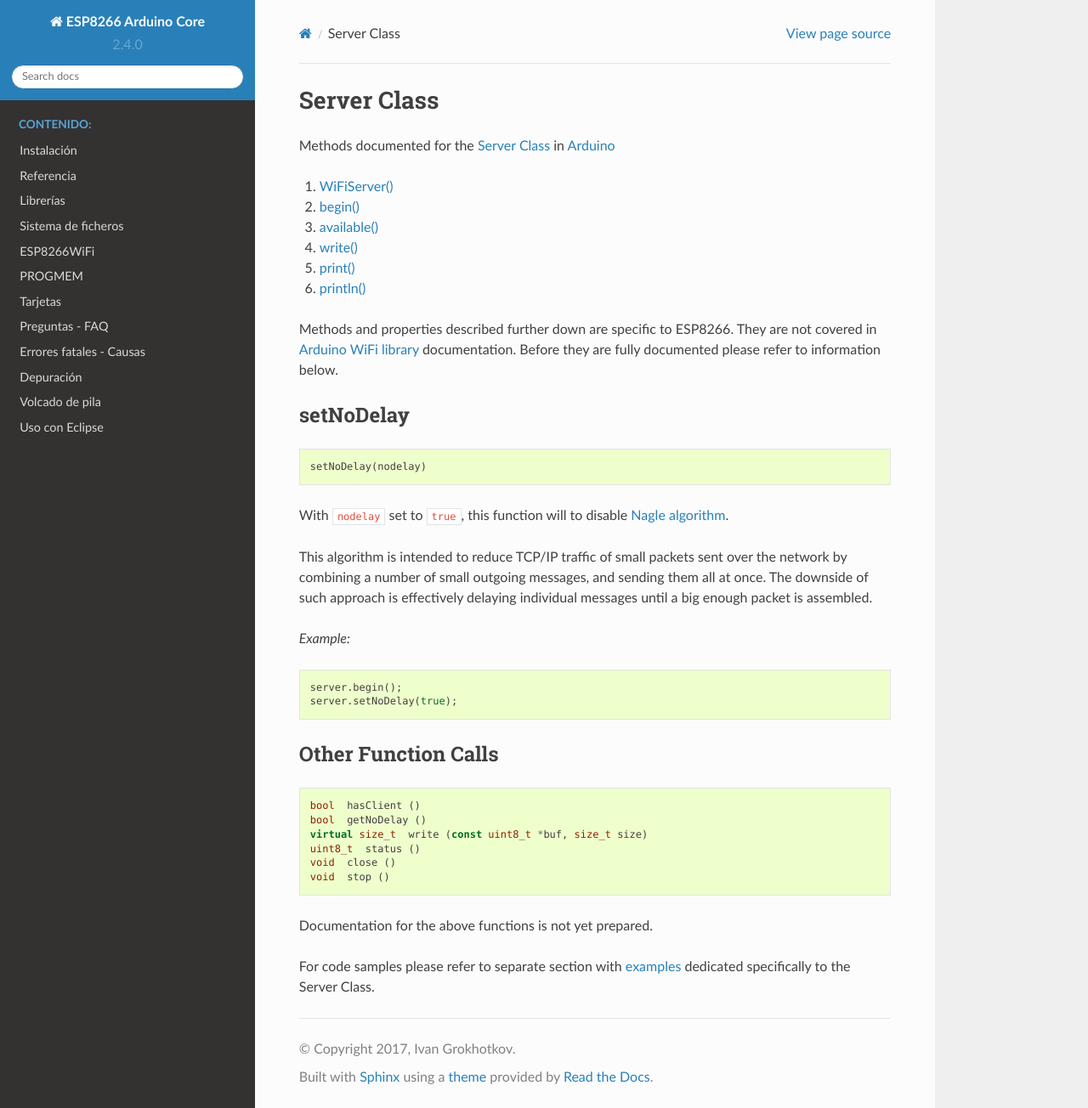
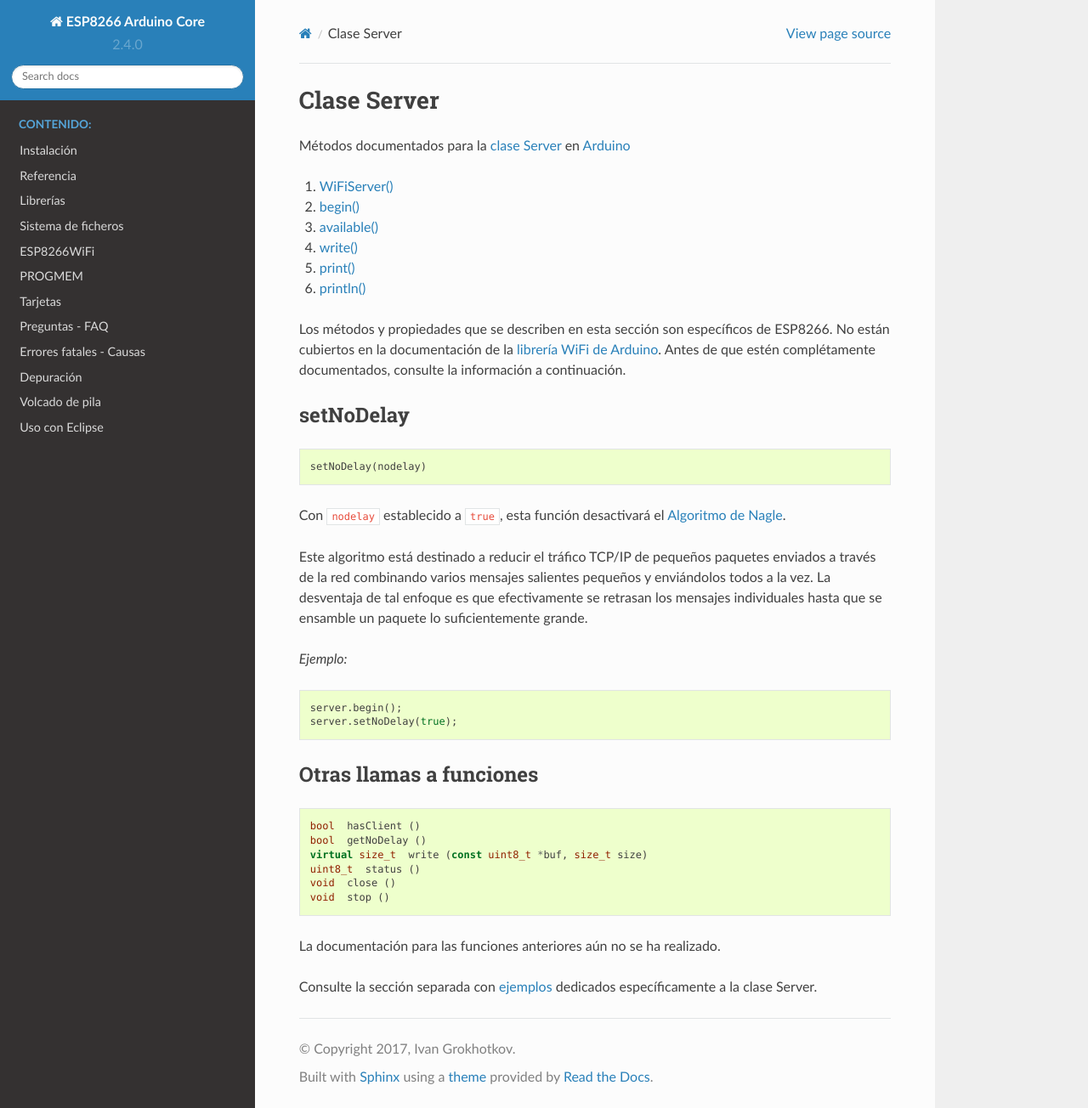
Before and after one commit to lrmoreno007/ESP8266-Arduino-Spanish, a Sphinx documentation site: the page built from doc/esp8266wifi/server-class.rst, in a window 1280 px wide and 1304 px high. Shown: the whole window at 85% size. Built offline with Sphinx 7.4.7 and the Read the Docs theme 2.0.0, drawn with Linux system fonts in a browser that asks for light colours; pages that are not in the unit, such as notebooks, are missing from menus.

Commit message:
Update server-class.rst

```diff
--- a/doc/esp8266wifi/server-class.rst
+++ b/doc/esp8266wifi/server-class.rst
@@ -1,9 +1,7 @@
-:orphan:
-
-Server Class
+Clase Server
 ------------
 
-Methods documented for the `Server Class <https://www.arduino.cc/en/Reference/WiFiServerConstructor>`__ in `Arduino <https://github.com/arduino/Arduino>`__
+Métodos documentados para la `clase Server <https://www.arduino.cc/en/Reference/WiFiServerConstructor>`__ en `Arduino <https://github.com/arduino/Arduino>`__
 
 1. `WiFiServer() <https://www.arduino.cc/en/Reference/WiFiServer>`__
 2. `begin() <https://www.arduino.cc/en/Reference/WiFiServerBegin>`__
@@ -12,7 +10,7 @@ Methods documented for the `Server Class <https://www.arduino.cc/en/Reference/Wi
 5. `print() <https://www.arduino.cc/en/Reference/WiFiServerPrint>`__
 6. `println() <https://www.arduino.cc/en/Reference/WiFiServerPrintln>`__
 
-Methods and properties described further down are specific to ESP8266. They are not covered in `Arduino WiFi library <https://www.arduino.cc/en/Reference/WiFi>`__ documentation. Before they are fully documented please refer to information below.
+Los métodos y propiedades que se describen en esta sección son específicos de ESP8266. No están cubiertos en la documentación de la `librería WiFi de Arduino <https://www.arduino.cc/en/Reference/WiFi>`__. Antes de que estén complétamente documentados, consulte la información a continuación.
 
 setNoDelay
 ~~~~~~~~~~
@@ -21,18 +19,18 @@ setNoDelay
 
     setNoDelay(nodelay)
 
-With ``nodelay`` set to ``true``, this function will to disable `Nagle algorithm <https://en.wikipedia.org/wiki/Nagle%27s_algorithm>`__.
+Con ``nodelay`` establecido a ``true``, esta función desactivará el `Algoritmo de Nagle <https://es.wikipedia.org/wiki/Algoritmo_de_Nagle>`__.
 
-This algorithm is intended to reduce TCP/IP traffic of small packets sent over the network by combining a number of small outgoing messages, and sending them all at once. The downside of such approach is effectively delaying individual messages until a big enough packet is assembled.
+Este algoritmo está destinado a reducir el tráfico TCP/IP de pequeños paquetes enviados a través de la red combinando varios mensajes salientes pequeños y enviándolos todos a la vez. La desventaja de tal enfoque es que efectivamente se retrasan los mensajes individuales hasta que se ensamble un paquete lo suficientemente grande.
 
-*Example:*
+*Ejemplo:*
 
 .. code:: cpp
 
     server.begin();
     server.setNoDelay(true);
 
-Other Function Calls
+Otras llamas a funciones
 ~~~~~~~~~~~~~~~~~~~~
 
 .. code:: cpp
@@ -44,6 +42,6 @@ Other Function Calls
     void  close ()
     void  stop ()
 
-Documentation for the above functions is not yet prepared.
+La documentación para las funciones anteriores aún no se ha realizado.
 
-For code samples please refer to separate section with :doc:`examples <server-examples>` dedicated specifically to the Server Class.
+Consulte la sección separada con `ejemplos <server-examples.rst>`__ dedicados específicamente a la clase Server.
```
